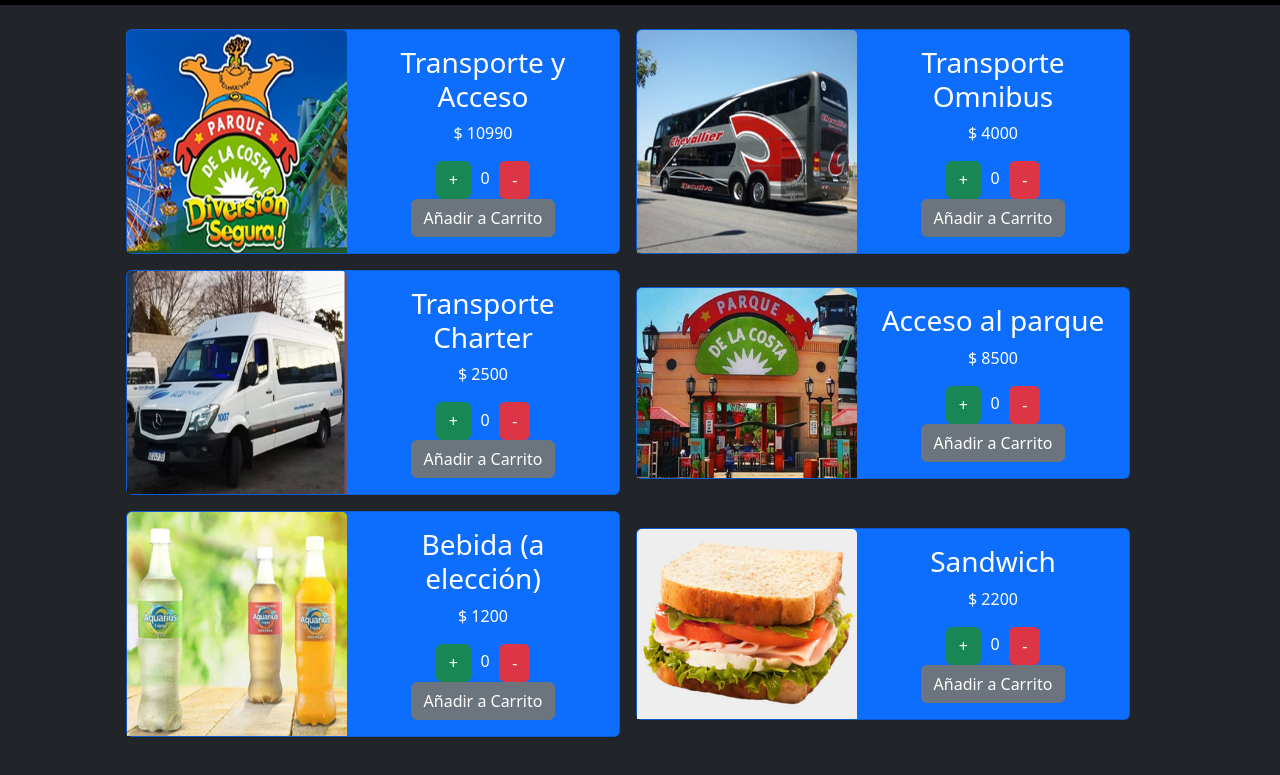
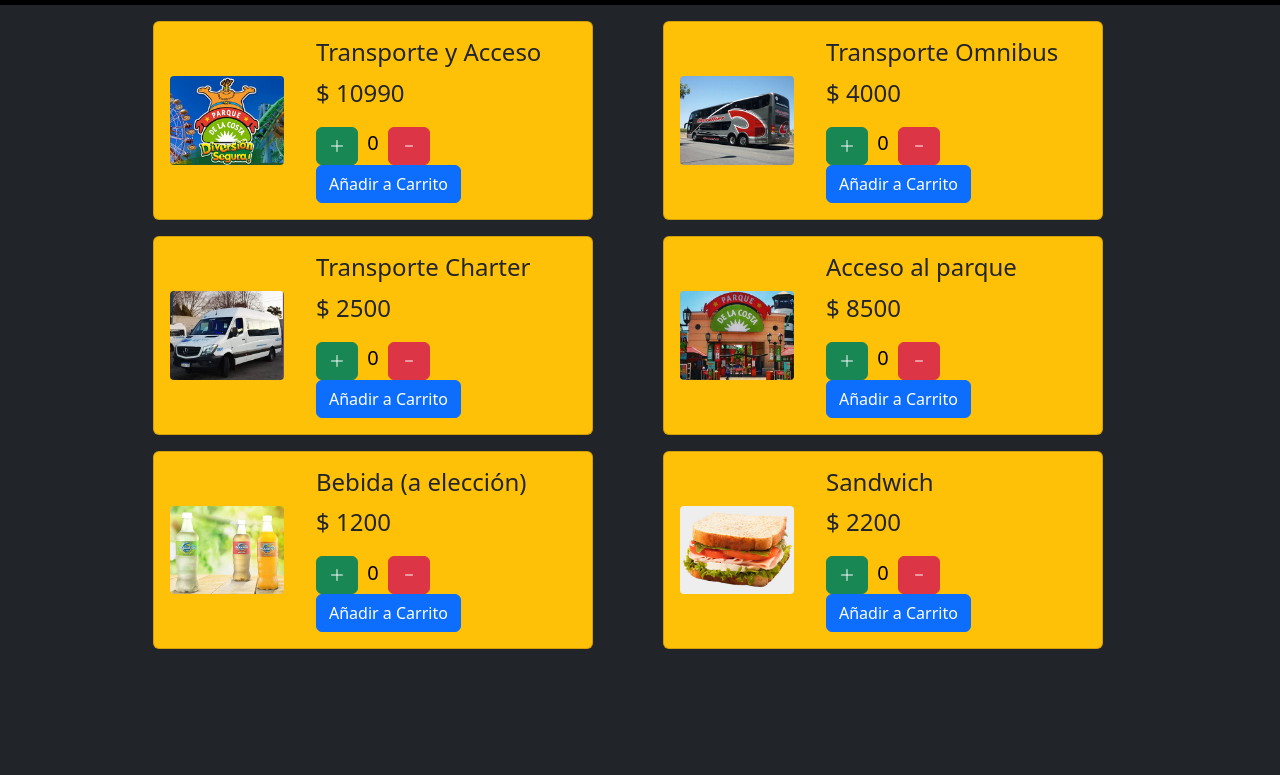
Before and after one commit to GastonM10/ProyectoFinalOjeda, a plain HTML site: page index.html in a window 1280 px wide. Shown: the part 51-826 px from the top of the page. After the commit the page ends 800 px from the top, so only its background shows below. Drawn offline with nearby package versions, Linux system fonts and the light colour scheme; some packages are replaced by stand-ins of ours; a script that the page names is missing.

Commit message:
change cards color

```diff
--- a/index.html
+++ b/index.html
@@ -8,6 +8,9 @@
 
     <!-- Bootstrap -->
     <link href="https://cdn.jsdelivr.net/npm/bootstrap@5.3.2/dist/css/bootstrap.min.css" rel="stylesheet" integrity="sha384-T3c6CoIi6uLrA9TneNEoa7RxnatzjcDSCmG1MXxSR1GAsXEV/Dwwykc2MPK8M2HN" crossorigin="anonymous">
+
+    <!-- Iconos RRSS -->
+    <link rel="stylesheet" href="https://cdn.jsdelivr.net/npm/bootstrap-icons@1.11.2/font/bootstrap-icons.min.css">
 
     <!-- Hoja de estilos -->
     <link href="../css/styles.css" rel="stylesheet" />
--- a/js/products.js
+++ b/js/products.js
@@ -67,19 +67,23 @@ document.addEventListener("DOMContentLoaded", function() {
             // Agrego los productos a la tabla
             document.getElementById("contenidotienda").innerHTML +=
             `
-            <div class="col-6 p-2 mx-auto text-center my-auto">
-                <article class="card bg-primary flex-row text-white">
-                    <img src="${producto.foto}" class="card-img-top d-inline-block" style="width:220px" />
-                    <div class="my-auto card-body">
-                        <h3 class="card-title">${producto.nombre}</h3>
-                        <p class="card-text">${"$ " + producto.precio}</p>
-                        <p hidden="hidden" class="card-id">${producto.id}</p>
-                        <button class="btn btn-success addBtn">+</button>
-                        <input size="2" class="col-sm-1 text-white text-center bg-primary no-border" value="0" readonly></input>
-                        <button class="btn btn-danger remBtn">-</button>
-                        <button class="btn btn-secondary toCart">Añadir a Carrito</button>
+            <div class="card mb-3 mx-auto bg-warning" style="max-width: 440px;">
+                <div class="row no-gutters">
+                    <div class="col-md-4 my-auto">
+                        <img src="${producto.foto}" class="card-img d-inline-block p-1 rounded-3">
                     </div>
-                </article>
+                    <div class="col-md-8 p-2">
+                        <div class="card-body p-2">
+                            <h5 class="card-title fs-4">${producto.nombre}</h5>
+                            <p class="card-text fs-4">${"$ " + producto.precio}</p>
+                            <p hidden="hidden" class="card-id">${producto.id}</p>
+                            <button class="btn btn-success addBtn"><i class="bi bi-plus-lg"></i></button>
+                            <input size="2" class="col-sm-1 text-black text-center bg-warning no-border fs-5" value="0" readonly></input>
+                            <button class="btn btn-danger remBtn"><i class="bi bi-dash"></i></button>
+                            <button class="btn btn-primary toCart">Añadir a Carrito</button>
+                        </div>
+                    </div>
+                </div>
             </div>
             `
 
@@ -190,7 +194,7 @@ document.addEventListener("DOMContentLoaded", function() {
             Toastify({
                 text: "🛒 Se agregó al carrito ✔️\n▶️ " + producto.nombre + " x" + producto.cantidad + " " + textUnit + " ",
                 style: {
-                    background: "linear-gradient(to right, #FFF932, #FFFA59)",
+                    background: "linear-gradient(to right, #57FF10, #6EFF30)",
                     color: "#313131"
                 },
                 destination: "./pages/cart.html",
@@ -213,7 +217,7 @@ document.addEventListener("DOMContentLoaded", function() {
         Toastify({
             text: "🛒 Se agregó al carrito ✔️\n▶️ " + dataOffer.nombre,
             style: {
-                background: "linear-gradient(to right, #FFF932, #FFFA59)",
+                background: "linear-gradient(to right, #57FF10, #6EFF30)",
                 color: "#313131"
             },
             destination: "./pages/cart.html",
```
Also changed, not shown: assets/readme/index.png.
